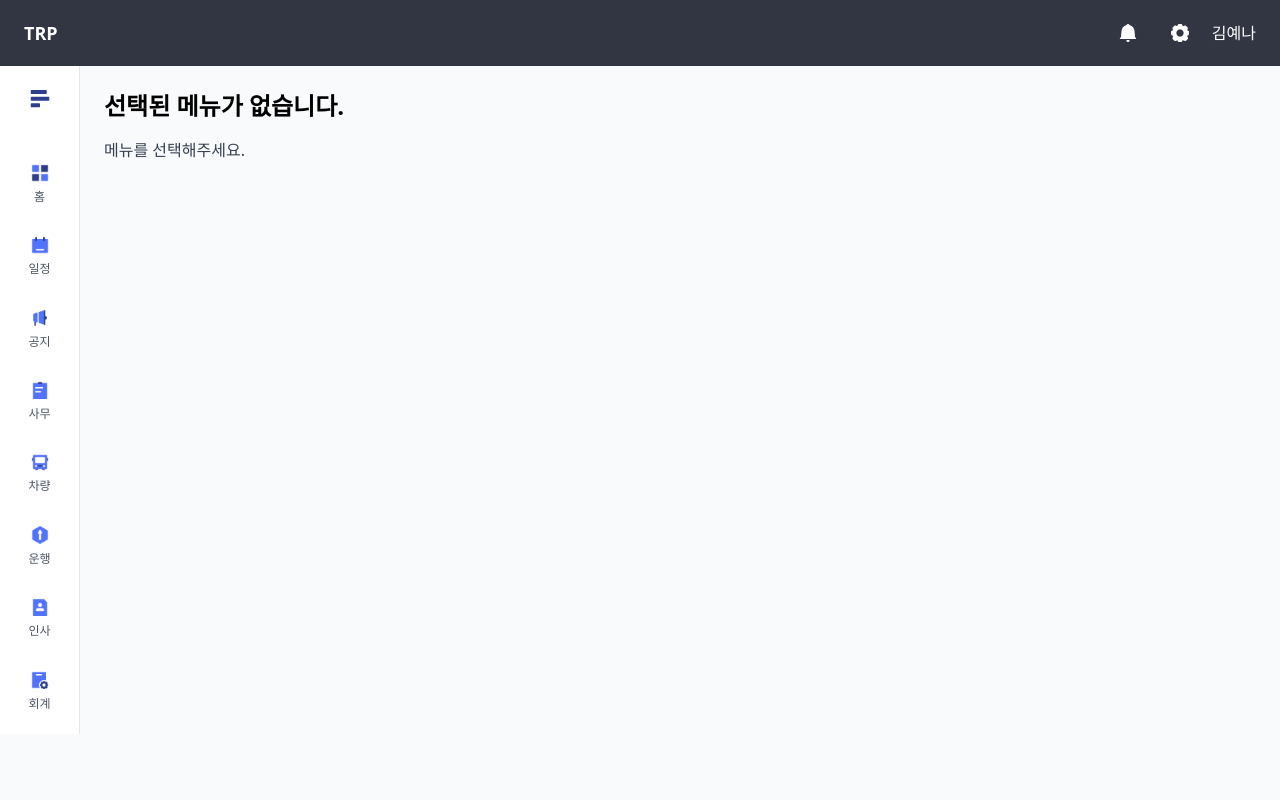
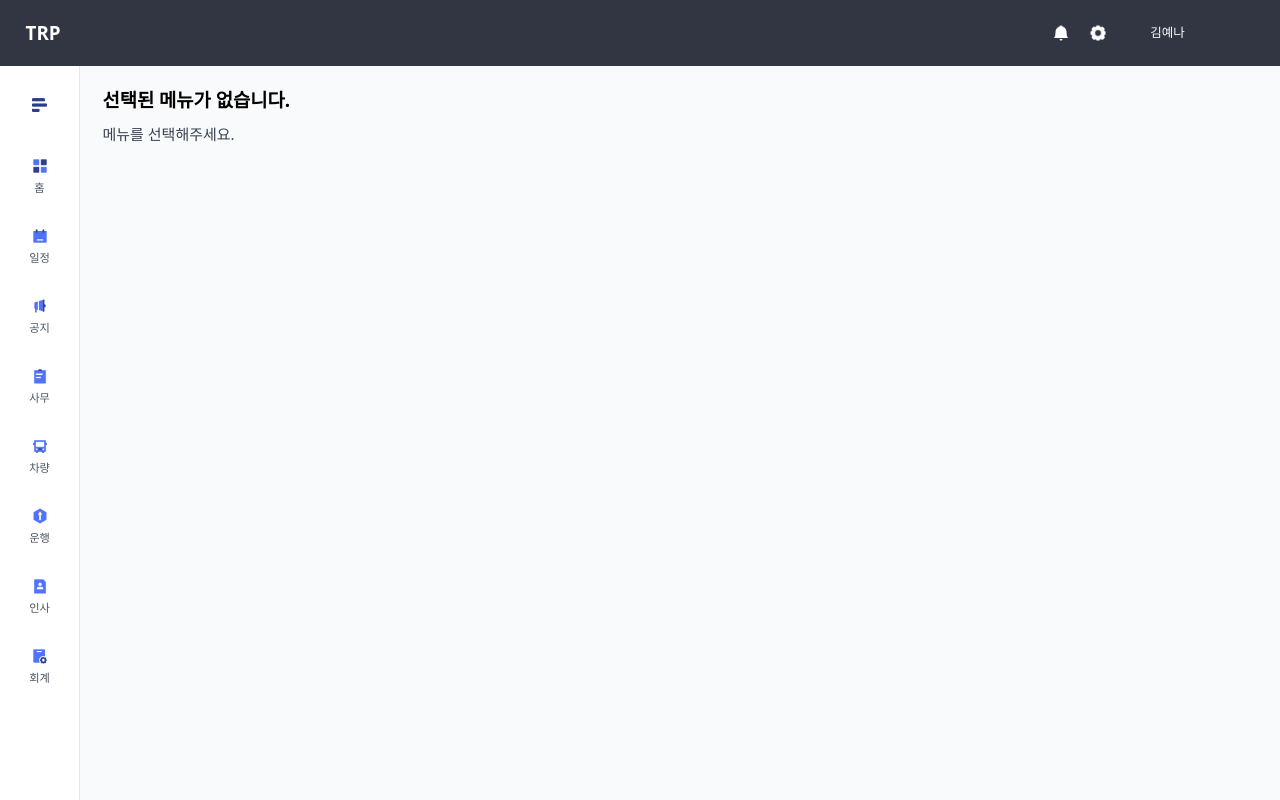
Before and after one commit to choi-yuna/TRP_Project, a website built with Vite: page TRP/src/publish/SNB/sidebar.html in a window 1280 px wide. Built offline with nearby package versions, Linux system fonts and the light colour scheme.

Commit message:
feat(SNB 수정사항 적용)

```diff
--- a/TRP/src/main.js
+++ b/TRP/src/main.js
@@ -1,23 +1,8 @@
 import './style.css'
-import javascriptLogo from './javascript.svg'
-import viteLogo from '/vite.svg'
 import { setupCounter } from './counter.js'
 
 document.querySelector('#app').innerHTML = `
   <div>
-    <a href="https://vite.dev" target="_blank">
-      <img src="${viteLogo}" class="logo" alt="Vite logo" />
-    </a>
-    <a href="https://developer.mozilla.org/en-US/docs/Web/JavaScript" target="_blank">
-      <img src="${javascriptLogo}" class="logo vanilla" alt="JavaScript logo" />
-    </a>
-    <h1>Hello Vite!</h1>
-    <div class="card">
-      <button id="counter" type="button"></button>
-    </div>
-    <p class="read-the-docs">
-      Click on the Vite logo to learn more
-    </p>
   </div>
 `
 
--- a/TRP/src/publish/SNB/sidebar.html
+++ b/TRP/src/publish/SNB/sidebar.html
@@ -1,49 +1,62 @@
 <!DOCTYPE html>
 <html lang="ko">
+
 <head>
   <meta charset="UTF-8" />
   <meta name="viewport" content="width=device-width, initial-scale=1" />
   <title>GNB</title>
   <script src="https://cdn.tailwindcss.com"></script>
   <script defer src="./sidebar.js"></script>
+  <style>
+    html, body {
+      font-size: 62.5%;
+      height: 100%;
+    }
+  </style>
 </head>
-<body class="bg-gray-50">
+<body class="bg-gray-50 flex flex-col h-screen">
+
 
   <!-- GNB 탑바 -->
-  <header class="fixed top-0 left-0 right-0 bg-[#323542] h-[66px] flex items-center justify-between px-6 max-w-[1920px] w-full mx-auto z-50">
+  <header class="fixed top-0 left-0 right-0 bg-[#323542] h-[6.6rem] flex items-center gap-[80%] px-[2%] w-full">
+
     <!-- 좌측 로고 텍스트 -->
-    <div class="text-white text-lg font-bold">TRP</div>
+    <div class="text-white text-3xl font-bold">TRP</div>
 
     <!-- 우측 아이콘 버튼 + 사용자명 -->
-    <div class="flex items-center space-x-3 text-white">
-      <button class="p-2 hover:bg-gray-600 rounded">
-        <img src="../../assets/icons/notification.png" alt="알림" class="w-6 h-6" />
-      </button>
-      <button class="p-2 hover:bg-gray-600 rounded">
-        <img src="../../assets/icons/settings.png" alt="설정" class="w-6 h-6" />
-      </button>
-      <span class="ml-2 font-medium">김예나</span>
+    <div class="flex items-center justify-center gap-10 space-x-4 text-white">
+        <div>
+            <button class="p-3 hover:bg-gray-600 rounded">
+                <img src="../../assets/icons/notification.png" alt="알림" class="w-8 h-8" />
+              </button>
+              <button class="p-3 hover:bg-gray-600 rounded">
+                <img src="../../assets/icons/settings.png" alt="설정" class="w-8 h-8" />
+            </button>
+        </div>
+
+        <span class="text-xl">김예나</span>
     </div>
+
   </header>
 
   <!-- 본문 영역 -->
-  <div class="pt-[66px] flex h-[calc(100vh-66px)]">
+  <div class="flex-1 mt-[66px] flex overflow-hidden">
+
     <!-- 왼쪽 메인 메뉴 바 -->
-    <aside id="main-sidebar" class="flex flex-col items-center bg-white w-20 border-r border-gray-200 py-4 space-y-4">
+    <aside id="main-sidebar" class="flex flex-col items-center bg-white w-[8rem] min-w-[8rem] h-full border-r border-gray-200 py-4 space-y-4">
       <!-- JS로 생성 -->
-
     </aside>
 
 
     <!-- 오른쪽 서브 메뉴 바 -->
-    <aside id="sub-sidebar" class="w-64 bg-white border-r border-gray-200 p-4 overflow-auto hidden">
+    <aside id="sub-sidebar" class="w-[20rem] min-w-[20rem] h-full bg-white border-r border-gray-200 p-4 overflow-auto hidden">
       <!-- JS 서브메뉴 생성 -->
     </aside>
 
     <!-- 메인 콘텐츠 -->
     <main class="flex-1 p-6 overflow-auto">
-      <h1 id="page-title" class="text-2xl font-bold mb-4">선택된 메뉴가 없습니다.</h1>
-      <div id="page-content" class="text-gray-700">메뉴를 선택해주세요.</div>
+      <h1 id="page-title" class="text-3xl font-bold mb-5 m-3">선택된 메뉴가 없습니다.</h1>
+      <div id="page-content" class=" text-2xl text-gray-700 m-3">메뉴를 선택해주세요.</div>
     </main>
   </div>
 
--- a/TRP/src/publish/SNB/sidebar.js
+++ b/TRP/src/publish/SNB/sidebar.js
@@ -4,8 +4,8 @@ const menuItems = [
       submenu: [
         { type: 'title', label: '홈' },
         { type: 'desc', label: '홈 페이지 (정책 대기중입니다.)' },
-        { type: 'button', label: '대시보드' },
-        { type: 'button', label: '통계' }
+        { type: 'button', label: '대시보드', url: '/dashboard.html' },
+        { type: 'button', label: '통계', url: '/home.html' }
       ]
     },
     {
@@ -135,13 +135,13 @@ const menuItems = [
     // 토글 버튼
     const toggleBtn = document.createElement('button');
     toggleBtn.className = `
-      flex flex-col items-center text-center
+      flex flex-col items-center text-center justify-center
       w-[60px] h-[60px] rounded
       hover:bg-gray-100
       ${selectedId === 'toggle' ? 'bg-[#EEF1FF] text-[#174AB3]' : 'text-gray-600'}
     `;
     toggleBtn.innerHTML = `
-      <img src="../../assets/icons/SNB.png" alt="메뉴" class="w-8 h-8 mb-1" />
+      <img src="../../assets/icons/SNB.png" alt="메뉴" class="w-10 h-10 mb-1 " />
     `;
     toggleBtn.addEventListener('click', toggleSidebarWidth);
     mainSidebar.appendChild(toggleBtn);
@@ -151,16 +151,17 @@ const menuItems = [
       const btn = document.createElement('button');
       btn.className = `
         flex flex-col items-center text-center justify-center
-        w-[60px] h-[60px] rounded
+        w-[60px] h-[60px] rounded-xl
         hover:bg-gray-100
         ${selectedId === item.id ? 'bg-[#EEF1FF] text-[#174AB3]' : 'text-gray-600'}
       `;
       btn.dataset.id = item.id;
 
       btn.innerHTML = `
-        <img src="${item.icon}" alt="${item.label}" class="w-6 h-6 mb-1" />
-        <span class="text-xs select-none">${item.label}</span>
-      `;
+      <img src="${item.icon}" alt="${item.label}" class="w-8 h-8 mb-1" />
+      <span class="text-lg select-none">${item.label}</span>
+    `;
+
 
       btn.addEventListener('click', () => handleMainMenuClick(item.id));
       mainSidebar.appendChild(btn);
@@ -184,30 +185,35 @@ const menuItems = [
         let el;
         if (sub.type === 'title') {
           el = document.createElement('div');
-          el.className = 'font-bold text-lg mb-2';
+          el.className = 'font-bold text-2xl mb-2 p-3 mt-2';
           el.innerText = sub.label;
         } else if (sub.type === 'desc') {
           el = document.createElement('div');
-          el.className = 'text-xs text-gray-500 mb-2 mt-1 pb-2 border-b border-[#F1F1F1]';
+          el.className = 'text-xl text-gray-500 mb-2 mt-1 pb-2  p-3 border-b border-[#F1F1F1]';
           el.innerText = sub.label;
         } else if (sub.type === 'button') {
           el = document.createElement('button');
           el.className = `
             w-[180px] h-[36px] rounded
-            flex items-center px-3 py-2 mb-2 text-left
-            hover:bg-gray-100 text-sm
+            flex items-center px-3 py-2 mb-2 text-left  p-3
+            hover:bg-gray-100 text-lg
             ${sub.selected ? 'bg-[#EEF1FF] text-[#174AB3]' : 'text-gray-700'}
           `;
           el.innerText = sub.label;
           el.addEventListener('click', () => {
+            if (sub.url) {
+              window.location.href = sub.url;
+              return;
+            }
+
             pageTitle.innerText = sub.label;
             pageContent.innerText = `${sub.label} 페이지 내용입니다.`;
 
-            // 서브 버튼 선택 상태 관리
             selectedItem.submenu.forEach(s => s.selected = false);
             sub.selected = true;
             renderSubSidebar();
           });
+
         }
         subSidebar.appendChild(el);
       });
@@ -232,8 +238,6 @@ function toggleSidebarWidth() {
 
 
 
-
-
   function handleMainMenuClick(id) {
     if (selectedId === id) return; // 같은 메뉴 중복 선택 방지
     selectedId = id;
```
